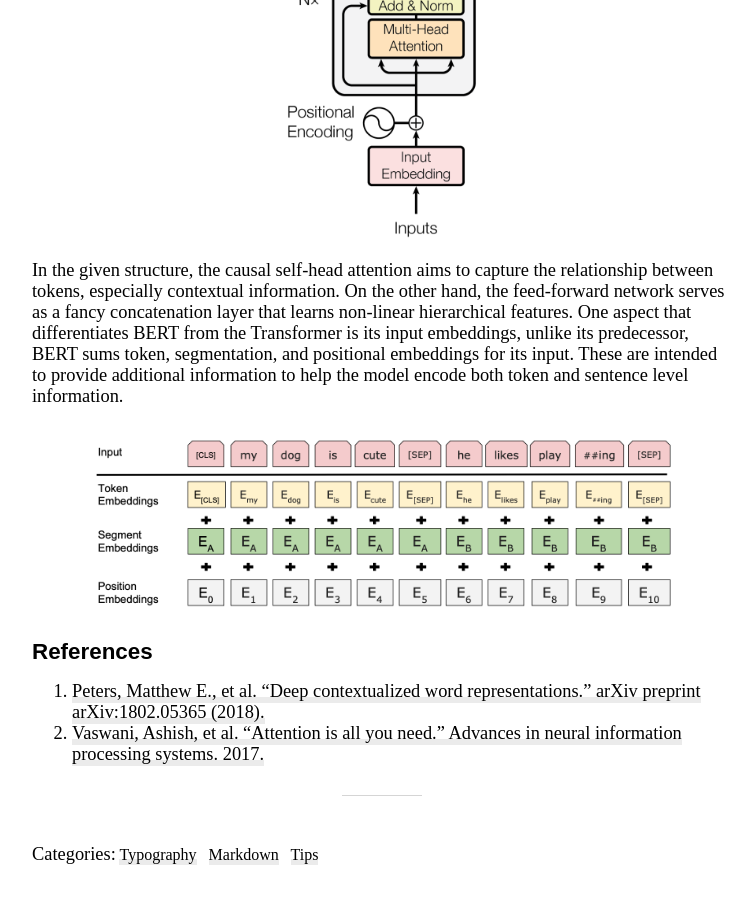
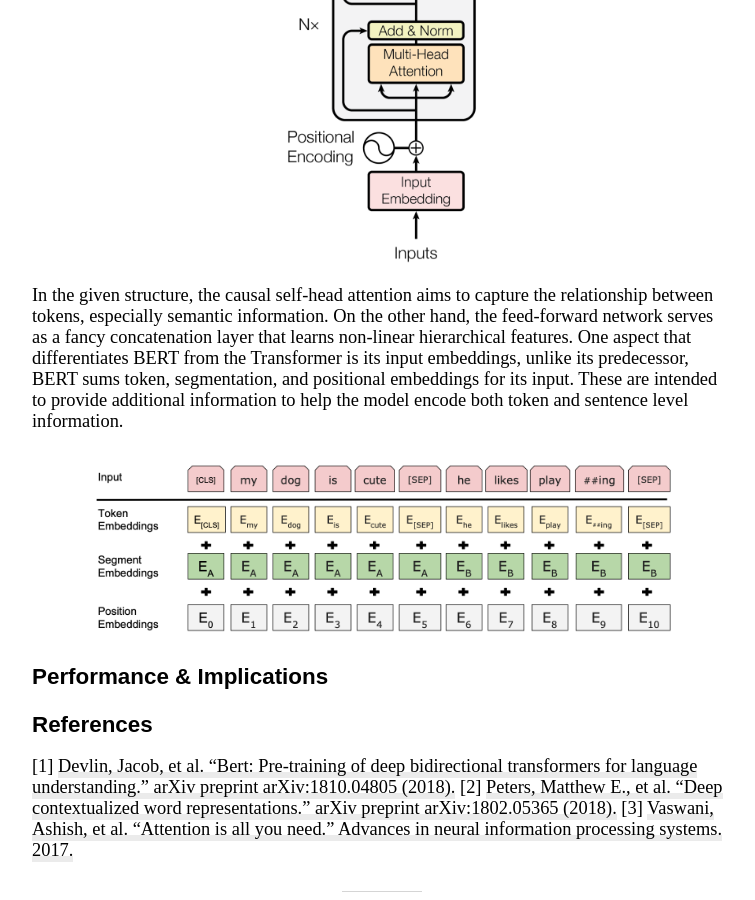
Before and after one commit to guijinSON/guijinSON.github.io, a Jekyll site: the page built from _posts/2021-08-15-An NLP Classic, BERT.md, in a window 1280 px wide and 900 px high, scrolled down 1956 px. Shown: the whole window, without its empty margins (258-1013 px from the left). Built offline with Jekyll 4.4.1, drawn with Linux system fonts in a browser that asks for light colours; nearby versions of some CDN libraries; comment, search, counter and statistics services are not loaded; some of the changed text lies outside the part shown.

Commit message:
Update 2021-08-15-An NLP Classic, BERT.md

```diff
--- a/_posts/2021-08-15-An NLP Classic, BERT.md
+++ b/_posts/2021-08-15-An NLP Classic, BERT.md
@@ -32,13 +32,15 @@ BERT adopts an architecture very reminiscent of that of a Transformer (Vaswani e
 
 <image src="https://raw.githubusercontent.com/guijinSON/guijinSON.github.io/master/assets/img/An%20NLP%20Classic%2C%20BERT/architecture.png" width=200px/>
 
-In the given structure, the causal self-head attention aims to capture the relationship between tokens, especially contextual information. On the other hand, the feed-forward network serves as a fancy concatenation layer that learns non-linear hierarchical features. One aspect that differentiates BERT from the Transformer is its input embeddings, unlike its predecessor, BERT sums token, segmentation, and positional embeddings for its input. These are intended to provide additional information to help the model encode both token and sentence level information.
+In the given structure, the causal self-head attention aims to capture the relationship between tokens, especially semantic information. On the other hand, the feed-forward network serves as a fancy concatenation layer that learns non-linear hierarchical features. One aspect that differentiates BERT from the Transformer is its input embeddings, unlike its predecessor, BERT sums token, segmentation, and positional embeddings for its input. These are intended to provide additional information to help the model encode both token and sentence level information.
 
 <image src="https://raw.githubusercontent.com/guijinSON/guijinSON.github.io/master/assets/img/An%20NLP%20Classic%2C%20BERT/embedddings.png" width=600px />
 
+### Performance & Implications
 
 
 ### References
 
-1. [Peters, Matthew E., et al. "Deep contextualized word representations." arXiv preprint arXiv:1802.05365 (2018).](https://arxiv.org/abs/1802.05365)
-2. [Vaswani, Ashish, et al. "Attention is all you need." Advances in neural information processing systems. 2017.](https://arxiv.org/abs/1706.03762)
+\[1] [Devlin, Jacob, et al. "Bert: Pre-training of deep bidirectional transformers for language understanding." arXiv preprint arXiv:1810.04805 (2018).](https://arxiv.org/pdf/1810.04805.pdf)
+\[2] [Peters, Matthew E., et al. "Deep contextualized word representations." arXiv preprint arXiv:1802.05365 (2018).](https://arxiv.org/abs/1802.05365)
+\[3] [Vaswani, Ashish, et al. "Attention is all you need." Advances in neural information processing systems. 2017.](https://arxiv.org/abs/1706.03762)
```
